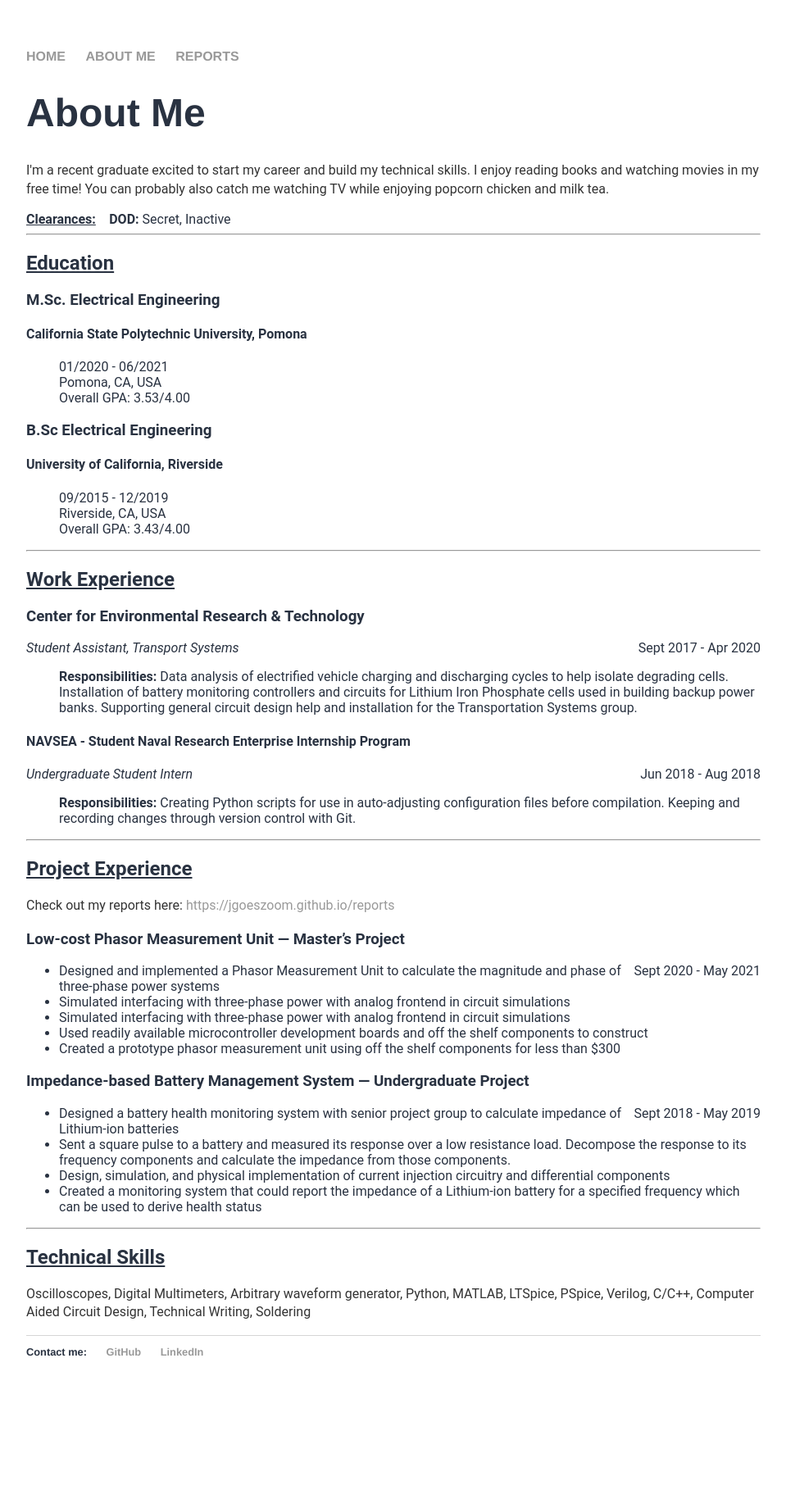
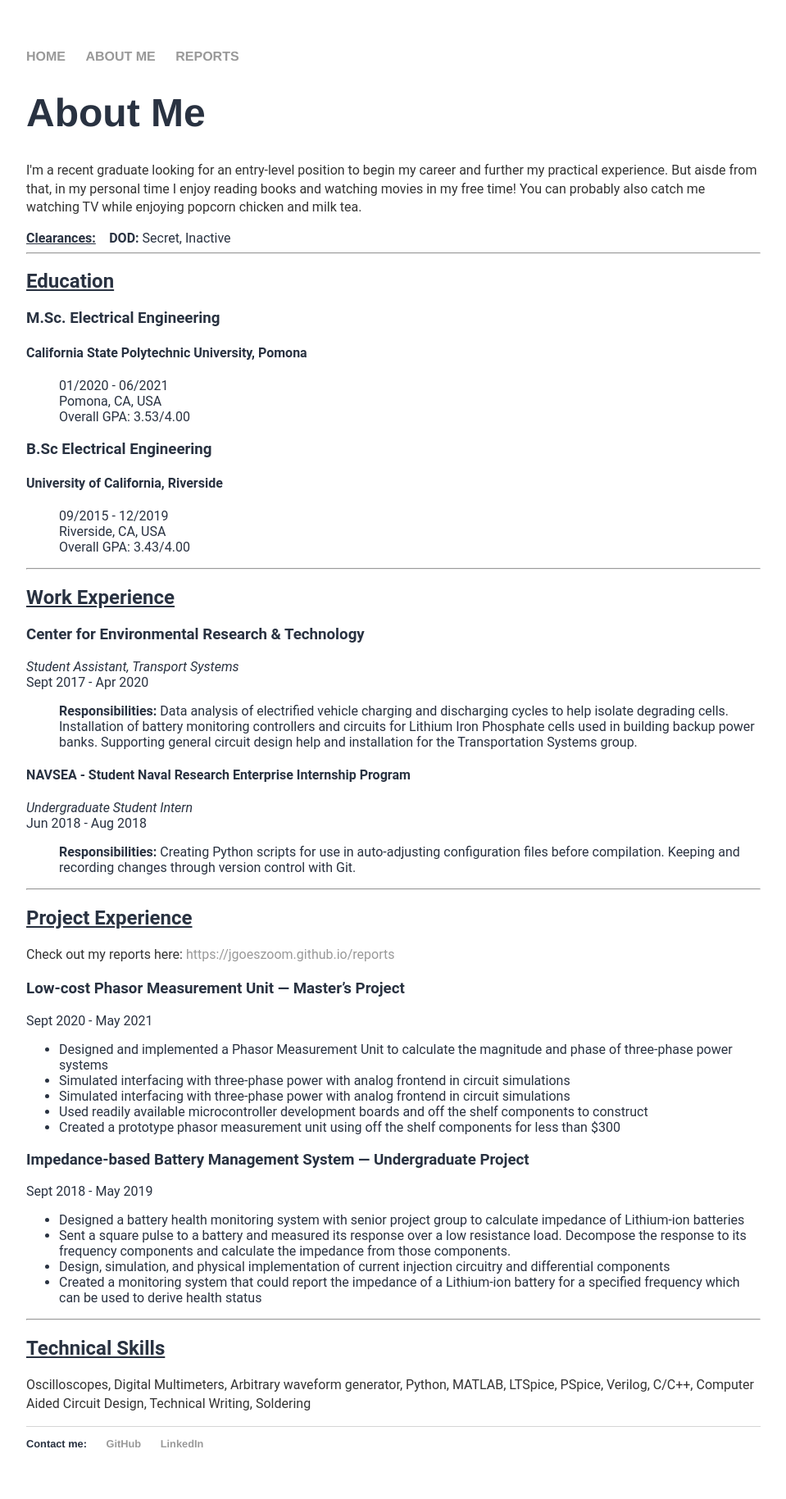
Before and after one commit to jgoeszoom/jgoeszoom.github.io, a Jekyll site: the page built from about.html, in a window 1280 px wide. Shown: the whole page at 82% size, without its empty margins (160-1119 px from the left). Built offline with Jekyll 4.4.1, drawn with Linux system fonts in a browser that asks for light colours; before the commit the page ends 1717 px from its top, so only the background shows below that.

Commit message:
Put dates of work and projects on their own line

```diff
--- a/about.html
+++ b/about.html
@@ -4,7 +4,7 @@ title: About Me
 ---
 <h1>{{ page.title }}</h1>
 
-<p>I'm a recent graduate excited to start my career and build my technical skills. I enjoy reading books and watching movies in my free time! You can probably also catch me watching TV while enjoying
+<p>I'm a recent graduate looking for an entry-level position to begin my career and further my practical experience. But aisde from that, in my personal time I enjoy reading books and watching movies in my free time! You can probably also catch me watching TV while enjoying
 popcorn chicken and milk tea.</p>
 
 <b class="uline">Clearances:</b>&emsp;<b>DOD:</b> <span>Secret, Inactive</span>
@@ -32,13 +32,13 @@ popcorn chicken and milk tea.</p>
 
 <h2 class="uline">Work Experience</h2>
 <h3>Center for Environmental Research & Technology</h3>
-<em>Student Assistant, Transport Systems</em><span class="date">Sept 2017 - Apr 2020</span>
+<em>Student Assistant, Transport Systems</em><div class="date">Sept 2017 - Apr 2020</div>
     <ul class="no-list">
         <li><b>Responsibilities: </b>Data analysis of electrified vehicle charging and discharging cycles to help isolate degrading cells. Installation of battery monitoring controllers and circuits for Lithium Iron Phosphate cells used in building backup power banks. Supporting general circuit design help and installation for the Transportation Systems group.
         </li>
     </ul>
 <h4>NAVSEA - Student Naval Research Enterprise Internship Program</h4>
-<em>Undergraduate Student Intern</em><span class="date">Jun 2018 - Aug 2018</span>
+<em>Undergraduate Student Intern</em><div class="date">Jun 2018 - Aug 2018</div>
     <ul class="no-list">
         <li><b>Responsibilities: </b>Creating Python scripts for use in auto-adjusting configuration files before compilation. Keeping and recording changes through version control with Git. </li>
     </ul>
@@ -48,7 +48,7 @@ popcorn chicken and milk tea.</p>
 <h2 class="uline">Project Experience</h2>
 <p>Check out my reports here: <a href="https://jgoeszoom.github.io/reports">https://jgoeszoom.github.io/reports</a></p>
 
-<h3> Low-cost Phasor Measurement Unit — Master’s Project</h3><span class="date">Sept 2020 - May 2021</span>
+<h3> Low-cost Phasor Measurement Unit — Master’s Project</h3><div class="date">Sept 2020 - May 2021</div>
     <ul>
         <li>Designed and implemented a Phasor Measurement Unit to calculate the magnitude and phase of three-phase power systems</li>
         <li>Simulated interfacing with  three-phase power with analog frontend in circuit simulations</li>
@@ -56,7 +56,7 @@ popcorn chicken and milk tea.</p>
         <li>Used readily available microcontroller development boards and off the shelf components to construct</li>
         <li>Created a prototype phasor measurement unit using off the shelf components for less than $300</li>
     </ul>
-<h3>Impedance-based Battery Management System — Undergraduate Project</h3><span class="date">Sept 2018 - May 2019</span>
+<h3>Impedance-based Battery Management System — Undergraduate Project</h3><div class="date">Sept 2018 - May 2019</div>
     <ul>
         <li>Designed a battery health monitoring system with senior project group to calculate impedance of Lithium-ion batteries</li>
         <li>Sent a square pulse to a battery and measured its response over a low resistance load. Decompose the response to its frequency components and calculate the impedance from those components.</li>
--- a/css/main.css
+++ b/css/main.css
@@ -70,7 +70,8 @@ ul.projects li {
 }
 
 .date {
-    float: right;
+    /*float: right;*/
+    /*flex-wrap:wrap;*/
 }
 
 .no-list {
```
